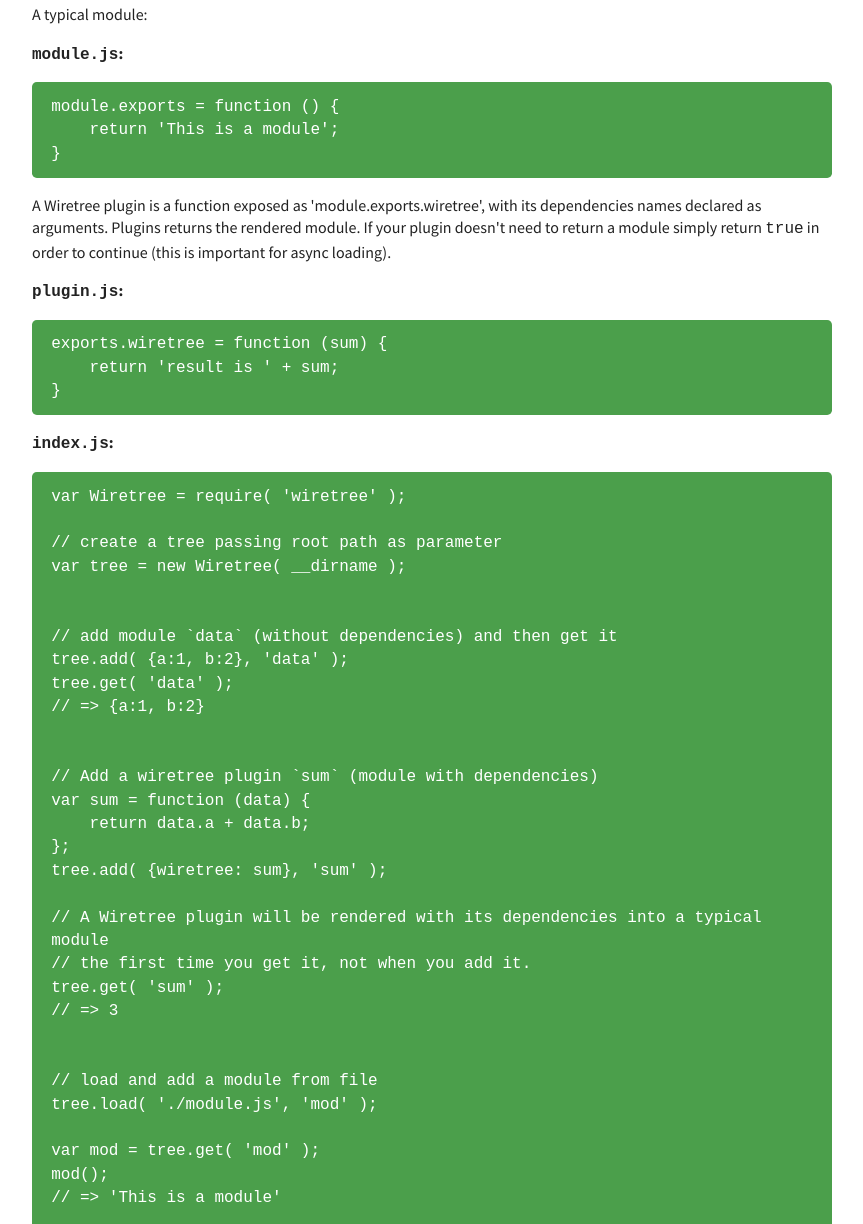
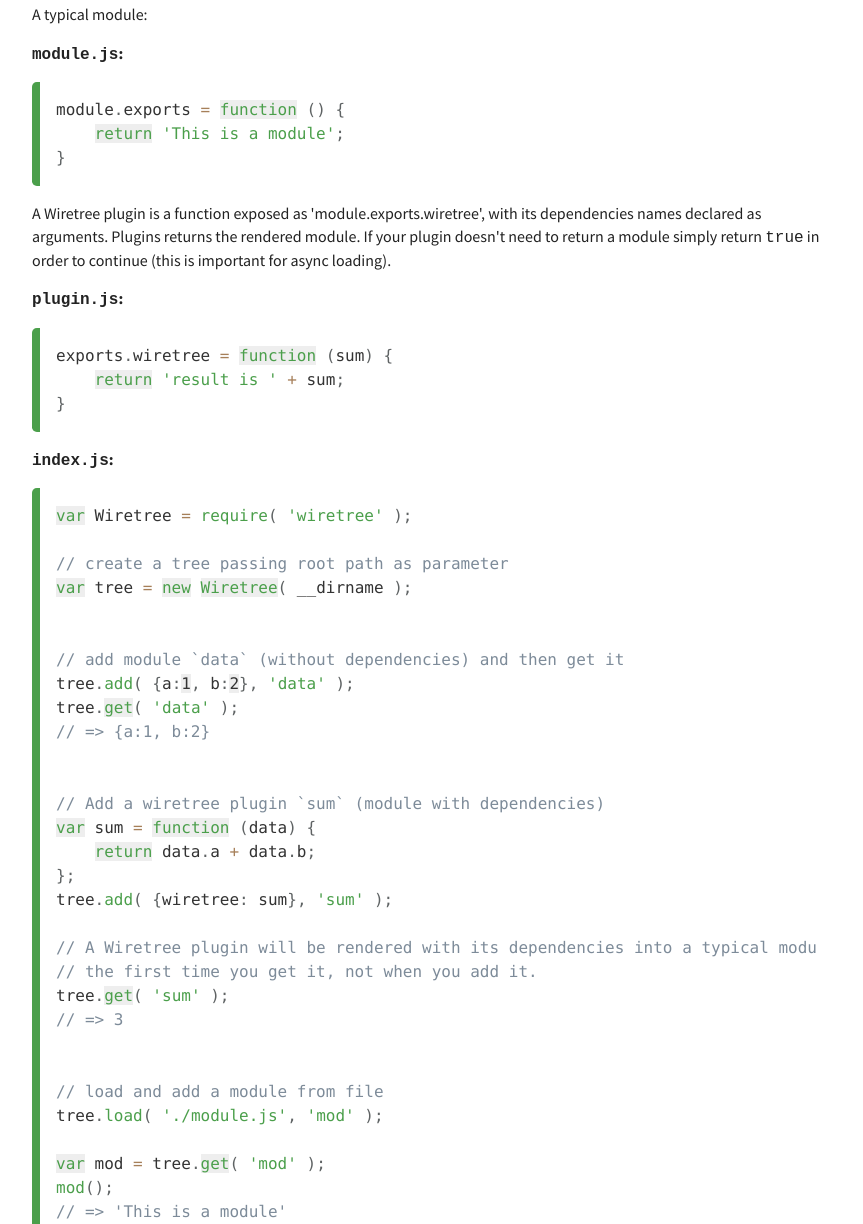
Before and after one commit to jacoborus/wiretree, a plain HTML site: page index.html in a window 1280 px wide. Shown: the part 1660-2884 px from the top of the page, without its empty margins (208-1071 px from the left). Drawn offline with Linux system fonts and the light colour scheme.

Commit message:
fix highlighter

```diff
--- a/index.html
+++ b/index.html
@@ -50,18 +50,18 @@
 <h2 id="example-">Example:</h2>
 <p>A typical module:</p>
 <p><strong><code>module.js</code>:</strong></p>
-<pre><code class="lang-js">module.exports = function () {
+<pre><code class="language-javascript">module.exports = function () {
     return &#39;This is a module&#39;;
 }
 </code></pre>
 <p>A Wiretree plugin is a function exposed as &#39;module.exports.wiretree&#39;, with its dependencies names declared as arguments. Plugins returns the rendered module. If your plugin doesn&#39;t need to return a module simply return <code>true</code> in order to continue (this is important for async loading).</p>
 <p><strong><code>plugin.js</code>:</strong></p>
-<pre><code class="lang-js">exports.wiretree = function (sum) {
+<pre><code class="language-javascript">exports.wiretree = function (sum) {
     return &#39;result is &#39; + sum;
 }
 </code></pre>
 <p><strong><code>index.js</code>:</strong></p>
-<pre><code class="lang-js">var Wiretree = require( &#39;wiretree&#39; );
+<pre><code class="language-javascript">var Wiretree = require( &#39;wiretree&#39; );
 
 // create a tree passing root path as parameter
 var tree = new Wiretree( __dirname );
@@ -102,7 +102,7 @@
 </code></pre>
 <p><strong>A complex example</strong>:
 Import an entire folder, sets its plugins and modules into groups and rename the keys with the provided prefix and suffix:</p>
-<pre><code class="lang-js">var options = {
+<pre><code class="language-javascript">var options = {
     group: &#39;myGroup&#39;,
     prefix: &#39;pre&#39;,
     suffix: &#39;Ctrl&#39;
```
